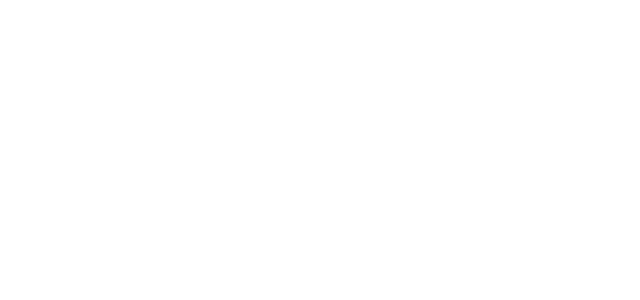
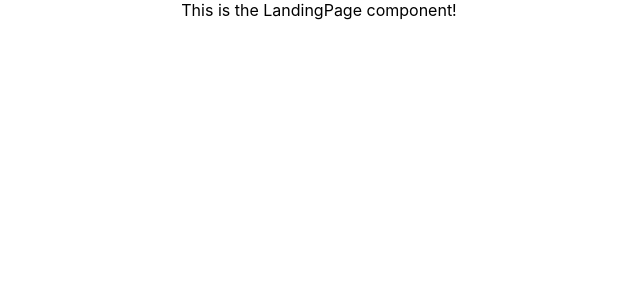
Before and after one commit to lyndsiWilliams/nathan-station, a React (Create React App) app in the folder client/: page / in a window 1280 px wide. Shown: the top 300 px of the page, without its empty margins (321-961 px from the left). Built offline with nearby package versions, Linux system fonts and the light colour scheme.

Commit message:
Added LandingPage with routing

```diff
--- a/client/src/App.tsx
+++ b/client/src/App.tsx
@@ -1,6 +1,7 @@
 // React
 import { BrowserRouter as Router, Switch, Route } from 'react-router-dom';
 // Components
+import LandingPage from './components/LandingPage';
 import Home from './components/Home';
 import OtherHome from './components/OtherHome';
 // Styling
@@ -11,7 +12,7 @@
     <div className="App">
       <Router>
         <Switch>
-          {/* <Route exact path="/" component={LandingPage} /> */}
+          <Route exact path="/" component={LandingPage} />
           <Route path="/home-1" component={Home} />
           <Route path="/home-2" component={OtherHome} />
         </Switch>
--- /dev/null
+++ b/client/src/components/LandingPage.tsx
@@ -0,0 +1,5 @@
+const LandingPage = () => {
+  return <>This is the LandingPage component!</>
+};
+
+export default LandingPage;
```
